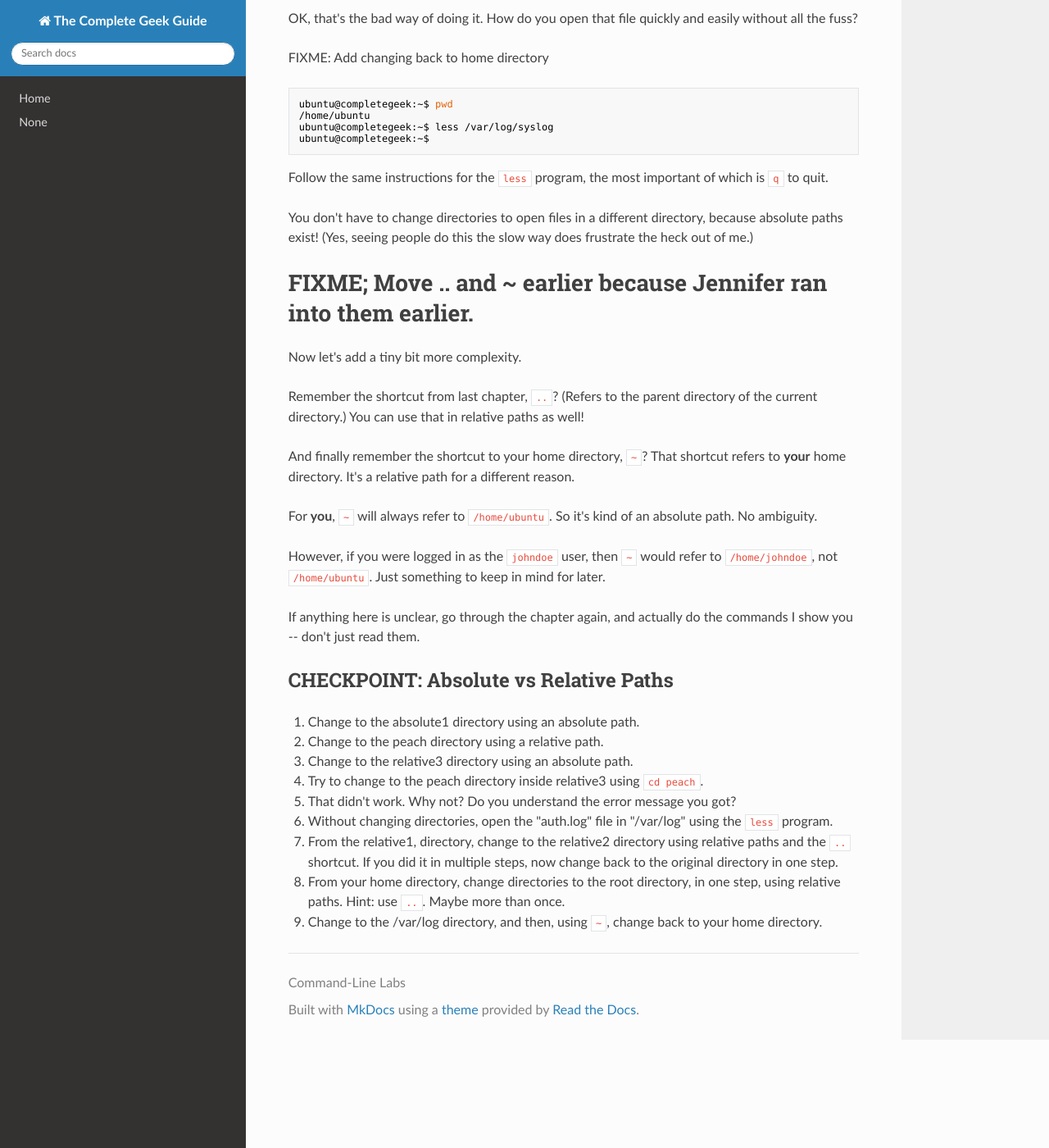
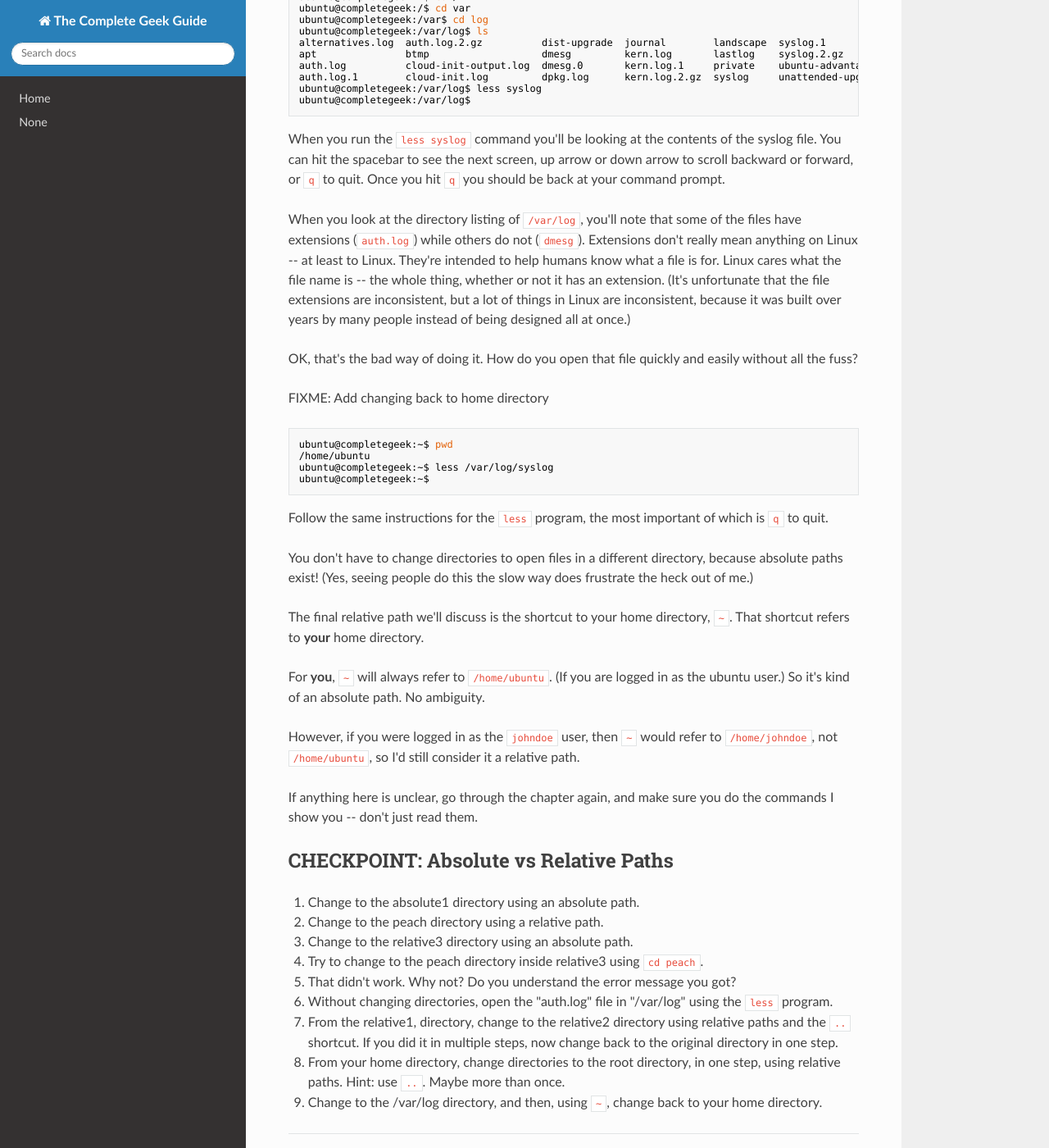
Before and after one commit to CommandLineLabs/completegeek, an MkDocs documentation site: the page built from docs/linux-basics/absolute-vs-relative-paths.md, in a window 1280 px wide and 1400 px high, scrolled down 3539 px. Shown: the whole window at 82% size. Built offline with MkDocs 1.6.1, drawn with Linux system fonts in a browser that asks for light colours; nearby versions of some CDN libraries; some of the changed text lies outside the part shown.

Commit message:
Lots of clarifications

````diff
--- a/docs/linux-basics/absolute-vs-relative-paths.md
+++ b/docs/linux-basics/absolute-vs-relative-paths.md
@@ -1,10 +1,4 @@
 # Absolute vs Relative Paths
-
-FIXME: Add "123 main st" vs "go two houses north
-FIXME: Explain what "var"
-FIXME: Add explanation about extension.
-
-
 
 A path is simply a string (a series of characters, of letters and symbols and numbers) that spells out a particular location for files on the computer.
 
@@ -23,6 +17,11 @@
 Then you have the `home` directory, then `/` which in this case is a separator between two directories, and then the second directory name, `ubuntu`. Only the first `/` is the root directory; every other slash is a separator between two directories.
 
 Relative paths, by contrast, are **relative** to the directory you're in now. When you're in one directory, that relative path will go to one and only one directory or file. If you were in a different directory, though, that relative path could go to a different directory or file, or to nothing (an error).
+
+Here's one way to think about the difference:
+
+Absolute paths are like street addresses: "Go to 123 Main St."
+Relative paths are more like: "Go four houses North from where you are."
 
 Let's make this a little more real with some examples. Open a terminal and make sure you're in your home directory, and then make the following series of directories.
 
@@ -68,6 +67,10 @@
 
 Note that we used the **exact** same command, `cd apple`, to change into two entirely different directories.
 
+We also used the shortcut from last chapter, `..`, which rRefers to the parent directory of the current directory. You can use `..` in relative paths as well! You can even combine `..` with other directory names in a relative path:
+
+`cd ../relative1`
+
 When we were in the `/home/ubuntu/relative1` directory, `cd apple` took us into `/home/ubuntu/relative1/apple`. But when we were in the `/home/ubuntu/relative2` directory, `cd apple` took us into `/home/ubuntu/relative2/apple`. Not the same place, because we used relative paths.
 
 We could also have used absolute paths.
@@ -97,7 +100,7 @@
 
 We used the cd command to change to the root directory, the top level of the file system. Everything else is below the root directory. Including the `home` directory.
 
-There's a lot of other directories in the root directory. Every one of them is there for a reason, and I promise, we'll go over that later. For now, let's cd to the `home` directory and then to our `ubuntu` directory using relative commands.
+The `var` directory is called that because it's the place to store variable data -- data that changes. Log files, for instance, change minute by minute or second by second as things happen on the system. There's a lot of other directories in the root directory. Every one of them is there for a reason, and I promise, we'll go over that later. For now, let's cd to the `home` directory and then to our `ubuntu` directory using relative commands.
 
 ```bash
 ubuntu@completegeek:/$ cd home
@@ -143,6 +146,8 @@
 
 When you run the `less syslog` command you'll be looking at the contents of the syslog file. You can hit the spacebar to see the next screen, up arrow or down arrow to scroll backward or forward, or `q` to quit. Once you hit `q` you should be back at your command prompt.
 
+When you look at the directory listing of `/var/log`, you'll note that some of the files have extensions (`auth.log`) while others do not (`dmesg`). Extensions don't really mean anything on Linux -- at least to Linux. They're intended to help humans know what a file is for. Linux cares what the file name is -- the whole thing, whether or not it has an extension. (It's unfortunate that the file extensions are inconsistent, but a lot of things in Linux are inconsistent, because it was built over years by many people instead of being designed all at once.)
+
 OK, that's the bad way of doing it. How do you open that file quickly and easily without all the fuss?
 
 FIXME: Add changing back to home directory
@@ -158,18 +163,13 @@
 
 You don't have to change directories to open files in a different directory, because absolute paths exist! (Yes, seeing people do this the slow way does frustrate the heck out of me.)
 
-# FIXME; Move .. and ~ earlier because Jennifer ran into them earlier.
-Now let's add a tiny bit more complexity.
+The final relative path we'll discuss is the shortcut to your home directory, `~`. That shortcut refers to **your** home directory.
 
-Remember the shortcut from last chapter, `..`? (Refers to the parent directory of the current directory.) You can use that in relative paths as well!
+For **you**, `~` will always refer to `/home/ubuntu`. (If you are logged in as the ubuntu user.) So it's kind of an absolute path. No ambiguity.
 
-And finally remember the shortcut to your home directory, `~`? That shortcut refers to **your** home directory. It's a relative path for a different reason.
+However, if you were logged in as the `johndoe` user, then `~` would refer to `/home/johndoe`, not `/home/ubuntu`, so I'd still consider it a relative path.
 
-For **you**, `~` will always refer to `/home/ubuntu`. So it's kind of an absolute path. No ambiguity.
-
-However, if you were logged in as the `johndoe` user, then `~` would refer to `/home/johndoe`, not `/home/ubuntu`. Just something to keep in mind for later.
-
-If anything here is unclear, go through the chapter again, and actually do the commands I show you -- don't just read them.
+If anything here is unclear, go through the chapter again, and make sure you do the commands I show you -- don't just read them.
 
 ## CHECKPOINT: Absolute vs Relative Paths
 
````
